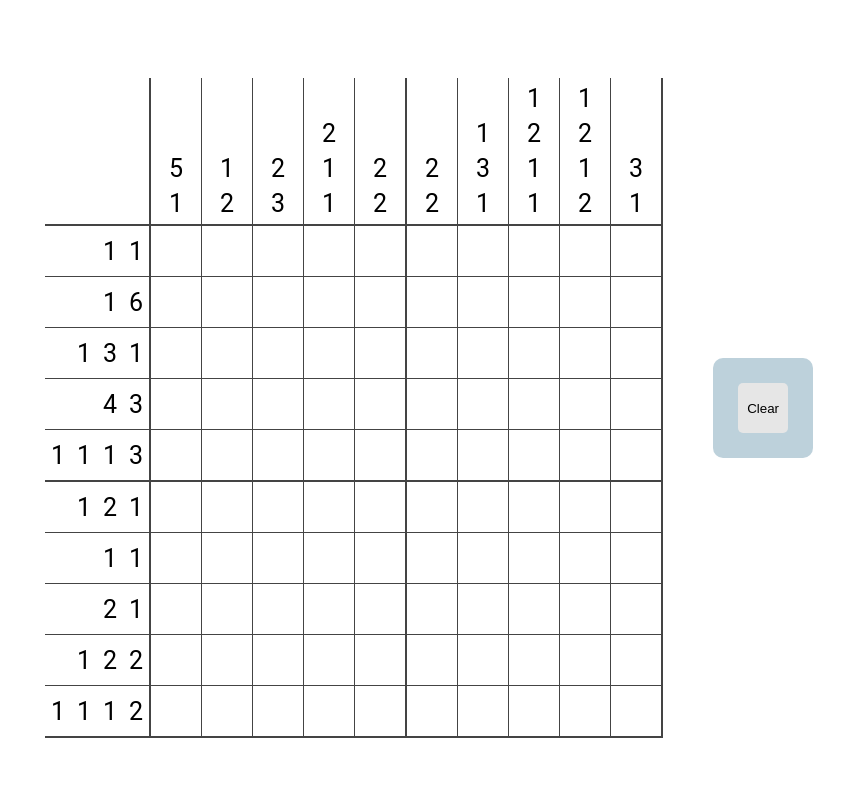
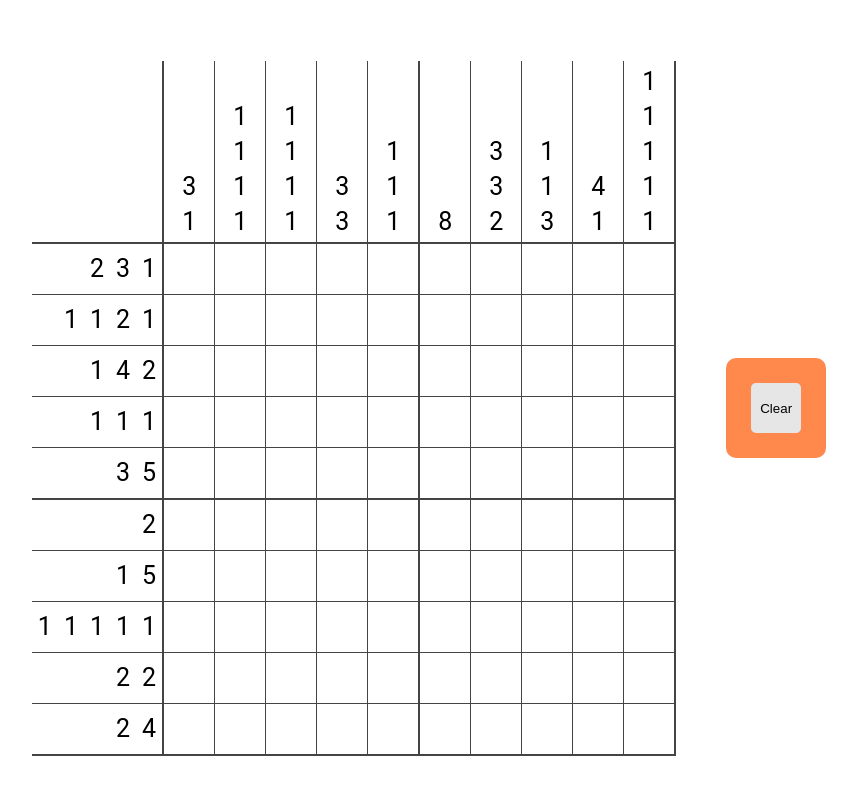
Before and after one commit to Pharaok/nonogram, a React app: page / in a window 1280 px wide. Shown: the top 794 px of the page, without its empty margins (219-1076 px from the left). Built offline with nearby package versions, Linux system fonts and the light colour scheme.

Commit message:
stop using memo for seed

```diff
--- a/src/components/Controls.scss
+++ b/src/components/Controls.scss
@@ -1,7 +1,7 @@
 .controls {
   padding: 20px;
   border-radius: 10px;
-  background-color: hsl(200, 30%, 80%);
+  background-color: hsl(20, 100%, 65%);
 
   button {
     width: 50px;
@@ -13,5 +13,8 @@
     &:hover {
       background-color: hsl(200, 0%, 85%);
     }
+    &:active {
+      background-color: hsl(200, 0%, 84%);
+    }
   }
 }
--- a/src/components/Grid.tsx
+++ b/src/components/Grid.tsx
@@ -1,4 +1,4 @@
-import React, { useContext, useMemo } from "react";
+import React, { useContext, useMemo, useState } from "react";
 import produce from "immer";
 import "./Grid.scss";
 import GridContext from "./GridContext";
@@ -30,14 +30,16 @@ const Grid: React.FC<Props> = (props) => {
   const width = grid[0].length;
 
   // Generate solution
-  const seed = useMemo(() => generateBigInt(width * height), [width, height]);
-  const solution = useMemo(() => {
-    return Array.from(grid, (x, i) => {
-      return Array.from(x, (y, j) => {
-        return Number(Boolean(seed & (1n << BigInt(i * width + j))));
-      });
-    });
-  }, [seed]);
+  const [seed, setSeed] = useState(generateBigInt(width * height));
+  const solution = useMemo(
+    () =>
+      grid.map((row, y) =>
+        row.map((cell, x) =>
+          Number(Boolean(seed & (1n << BigInt(y * width + x))))
+        )
+      ),
+    [seed]
+  );
 
   // if (validateGrid(grid, solution)) {
   //   alert("You won!");
```
